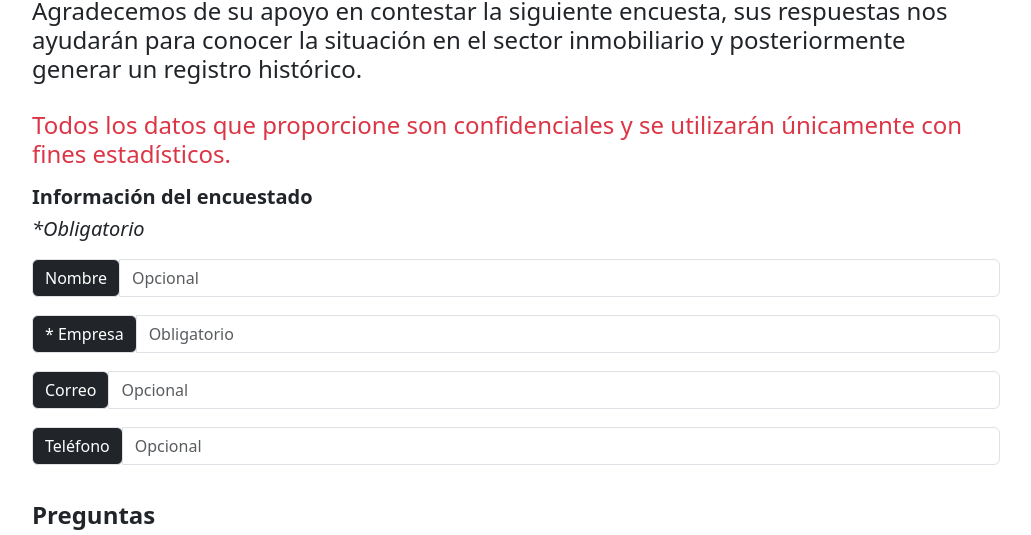
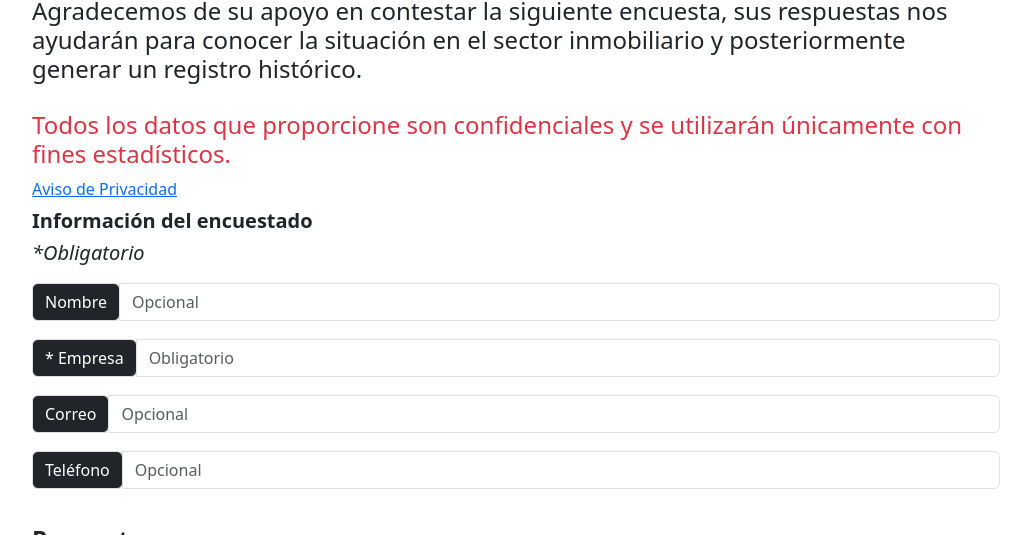
Before and after one commit to cdt-desarrollo/encuesta-agentes-sector-inmobiliario-2023, a plain HTML site: page index.html in a window 1280 px wide. Shown: the part 187-722 px from the top of the page, without its empty margins (124-1155 px from the left). Drawn offline with nearby package versions, Linux system fonts and the light colour scheme; some packages are replaced by stand-ins of ours; a script that the page names is missing.

Commit message:
Update index.html

```diff
--- a/index.html
+++ b/index.html
@@ -30,6 +30,7 @@
       <!-- <h4 class="text-justify">Indique la respuesta del mes que corresponda en cada una de las casillas, se presenta de Enero a mayil de 2023.
       </h4> -->
       <h4 class="text-danger">Todos los datos que proporcione son confidenciales y se utilizarán únicamente con fines estadísticos.</h4>
+      <a target="_blank" href="https://drive.google.com/file/d/1OPofOxYWIwpEGp8HZNEJEZHhR5ZWLeij/preview" width="640" height="480"class="text-primary">Aviso de Privacidad</a>
     </div>
     <div id="personalInformation">
       <h5 style="padding: 0;"><strong>Información del encuestado</strong></h5>
```
